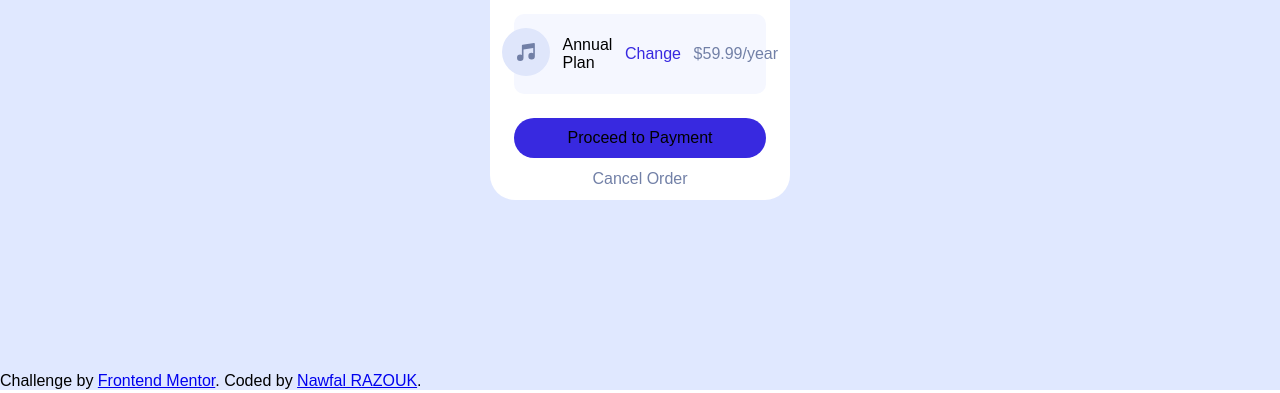
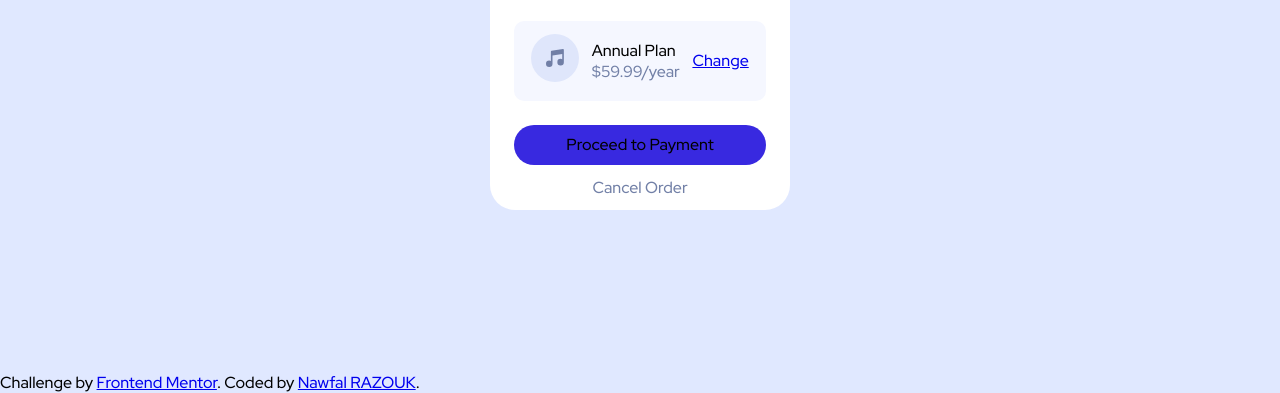
Before and after one commit to NawfalRAZOUK7/Order-summary-component, a plain HTML site: page index.html in a window 1280 px wide. Shown: the part 428-821 px from the top of the page. Drawn offline with Linux system fonts and the light colour scheme.

Commit message:
Mise en page

```diff
--- a/index.html
+++ b/index.html
@@ -11,7 +11,9 @@
     <link rel="icon" type="image/png" sizes="32x32" href="./assets/favicon-32x32.png">
 
     <title>Frontend Mentor | Order summary card</title>
-
+    <link rel="preconnect" href="https://fonts.googleapis.com">
+    <link rel="preconnect" href="https://fonts.gstatic.com" crossorigin>
+    <link href="https://fonts.googleapis.com/css2?family=Red+Hat+Display:wght@500;700;900&display=swap" rel="stylesheet">
     <!-- Feel free to remove these styles or customise in your own stylesheet 👍 -->
     <link rel="stylesheet" href="./style.css">
 </head>
@@ -28,9 +30,11 @@
                 <div class="music_icon">
                     <img src="./assets/icon-music.svg" alt="icon-music">
                 </div>
-                <div class="music_title">Annual Plan</div>
-                <div class="music_click">Change</div>
-                <div class="music_price">$59.99/year</div>
+                <div class="music_title_price">
+                    <div class="music_title">Annual Plan</div>
+                    <div class="music_price">$59.99/year</div>
+                </div>
+                <div class="music_click"> <a href="#">Change</a></div>
             </div>
             <div class="Payment">Proceed to Payment</div>
             <div class="Cancel">Cancel Order</div>
```
